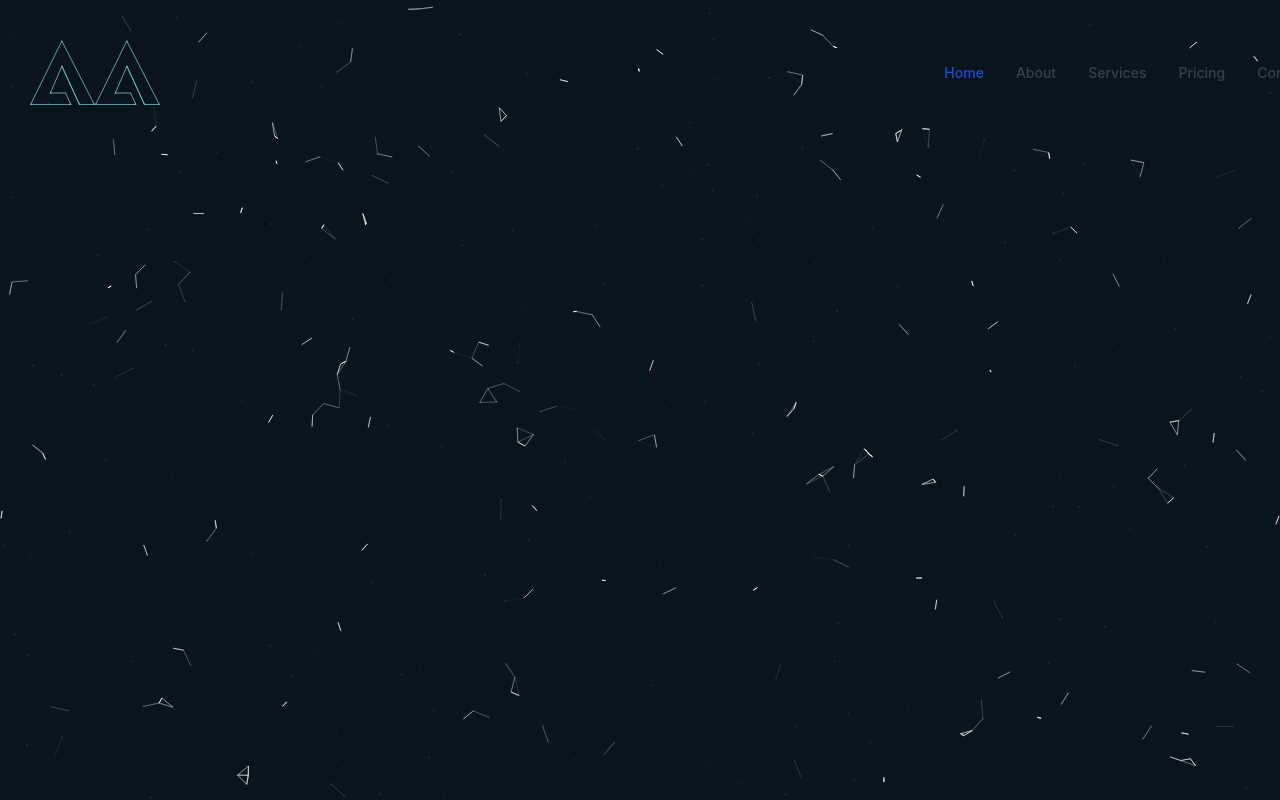
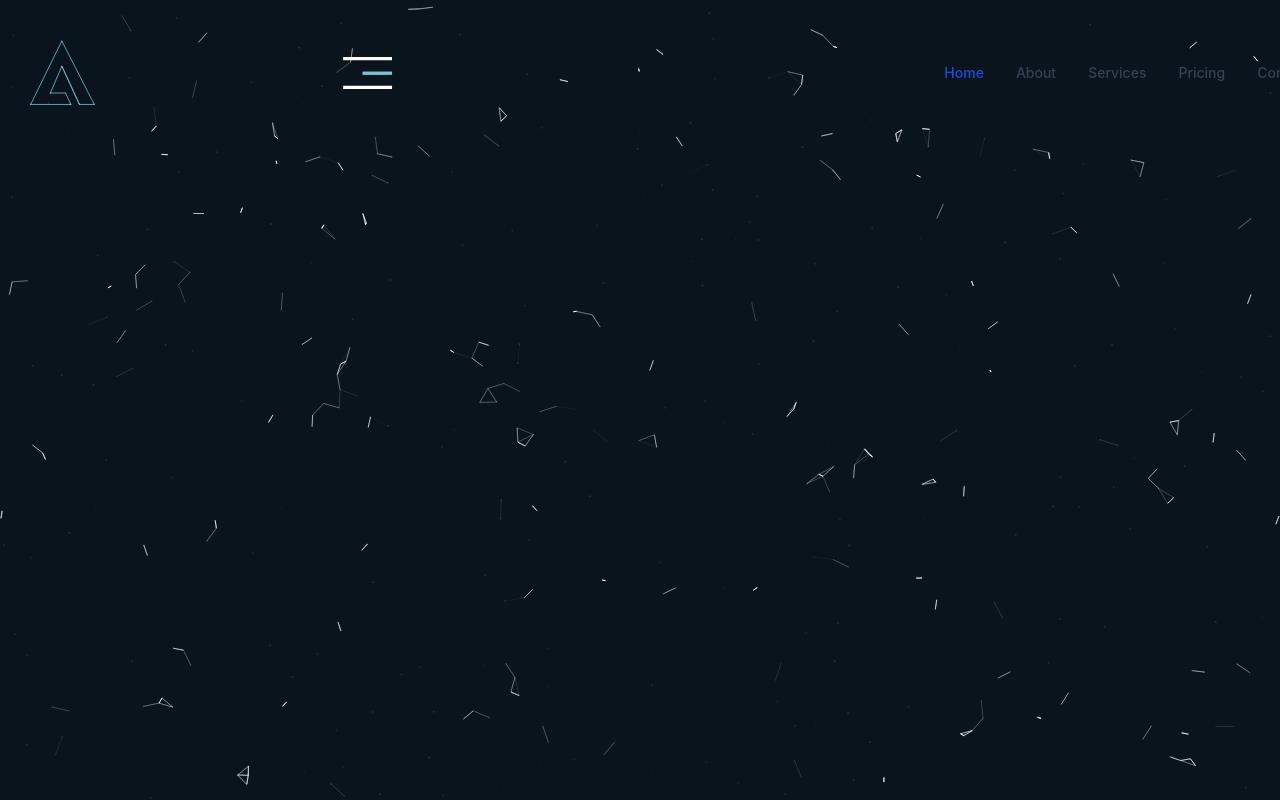
Before and after one commit to Itzadetunji/my-website, a Next.js app: page / in a window 1280 px wide. Built offline with nearby package versions, Linux system fonts and the light colour scheme.

Commit message:
Chore: . Changes to navbar

```diff
--- a/pages/components/Navbar.tsx
+++ b/pages/components/Navbar.tsx
@@ -4,10 +4,10 @@ function Navbar() {
   return (
     <nav className="bg-white border-gray-200 py-2.5 rounded dark-blue fixed top-0 w-full">
       <div className="container flex flex-wrap justify-between items-center mx-[30px] mt-[30px]">
-        <div className="flex items-center">
+        <div className="flex items-center space-x-[244px]">
             <img src="./icons/logo.svg" className="h-[65px] w-[65px]" alt="Adetunji Adeyinka's Logo" />
             {/* <span className="self-center text-xl font-semibold whitespace-nowrap dark:text-white">Flowbite</span> */}
-            <img src="./icons/logo.svg" className="h-[65px] w-[65px]" alt="Adetunji Adeyinka's Logo" />
+            <img src="./icons/Hamburger.svg" alt=""  className="h-[32px] w-[58px]"/>
         </div>
         {/* <button data-collapse-toggle="mobile-menu" type="button" className="inline-flex items-center text-sm text-gray-500 rounded-lg md:hidden hover:bg-gray-100 focus:outline-none focus:ring-2 focus:ring-gray-200 dark:text-gray-400 dark:hover:bg-gray-700 dark:focus:ring-gray-600" aria-controls="mobile-menu" aria-expanded="false">
           <img src="./icons/Hamburger.svg" alt=""  className="h-[32px] w-[58px]"/>
```
